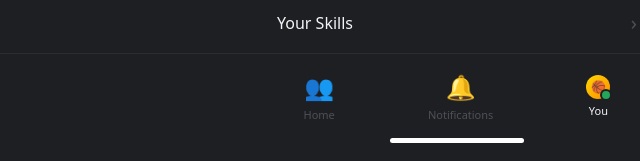
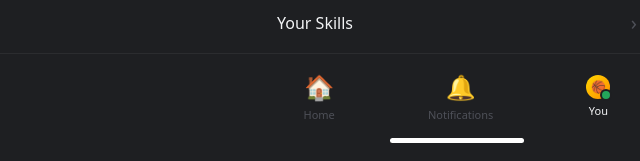
Before and after one commit to darraghg16/resume, a plain HTML site: page index.html in a window 1280 px wide. Shown: the part 637-798 px from the top of the page, 183-823 px from the left. Drawn offline with Linux system fonts and the light colour scheme.

Commit message:
Add files via upload

```diff
--- a/index.html
+++ b/index.html
@@ -859,7 +859,7 @@
         <nav class="bottom-nav">
             <div class="nav-container">
                 <div class="nav-item">
-                    <span class="nav-icon">👥</span>
+                    <span class="nav-icon">🏠</span>
                     <span class="nav-label">Home</span>
                 </div>
                 <div class="nav-item">
```
